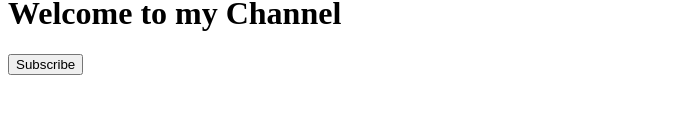
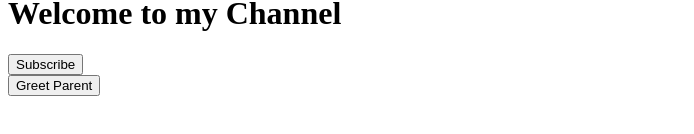
Before and after one commit to nottundeednut/my-test-react, a React (Create React App) app: page / in a window 1280 px wide. Shown: the part 560-694 px from the top of the page, without its empty margins (0-694 px from the left). Built offline with nearby package versions, Linux system fonts and the light colour scheme.

Commit message:
Passing Method as props

```diff
--- a/src/App.js
+++ b/src/App.js
@@ -5,15 +5,20 @@ import OnClickEvent from "./OnClickEvent";
 import OnChange from "./OnChange";
 import Car from "./Props";
 import Subscribe from "./State";
+import ParentComponent from "./ParentComponent";
 
 //create root components App
 function App() {
   return (
     <div>
       <ProfileCard />
+
       <NameList />
+
       <OnClickEvent />
+
       <OnChange />
+
       <form
         action=""
         onSubmit={(event) => {
@@ -26,9 +31,12 @@ function App() {
         <input type="email" placeholder="Enter your email" name="email" />
         <button type="submit">Submit</button>
       </form>
+
         <Car brand="Toyota" year="1989"/>
 
         <Subscribe />
+
+        <ParentComponent />
 
     </div>
   );
--- /dev/null
+++ b/src/ChildComponent.js
@@ -0,0 +1,8 @@
+import React from "react";
+
+function ChildComponent(Props){
+    return(
+        <button onClick={()=>Props.greetHandler('child')}>Greet Parent</button>
+    )
+}
+export default ChildComponent;
--- /dev/null
+++ b/src/ParentComponent.js
@@ -0,0 +1,14 @@
+import React from "react";
+import { useState } from "react";
+import ChildComponent from "./ChildComponent";
+
+function ParentComponent(){
+    const[parentName, setState] = useState('Parent')
+    function greetParent(childName){
+        alert(`Hello ${parentName} from ${childName}`)
+    }
+    return(
+        <ChildComponent greetHandler = {greetParent}/>
+    )
+}
+export default ParentComponent;
--- a/src/Props.js
+++ b/src/Props.js
@@ -1,10 +1,11 @@
 import React from "react";
 
 function Car(props) {
+  const {brand, year} = props
   return (
     // console.log(props);
     <div>
-      {props.brand}{props.year}
+      {brand}{year}
     </div>
   );
 }
```
